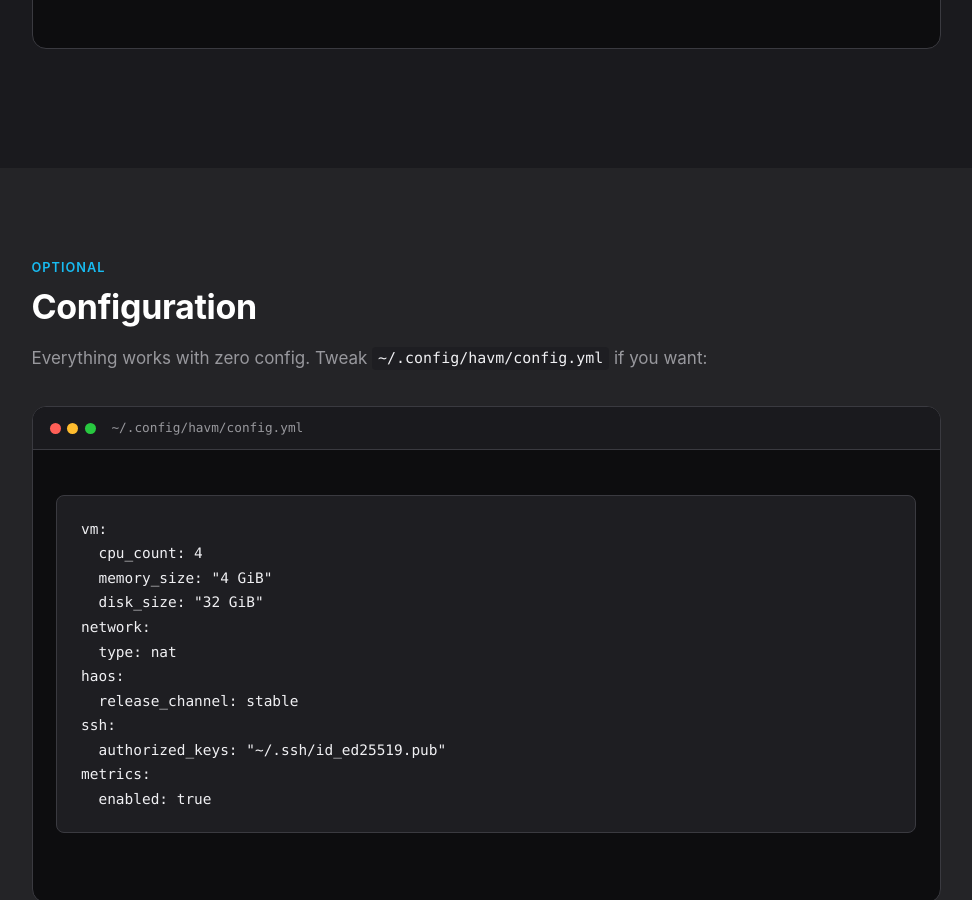
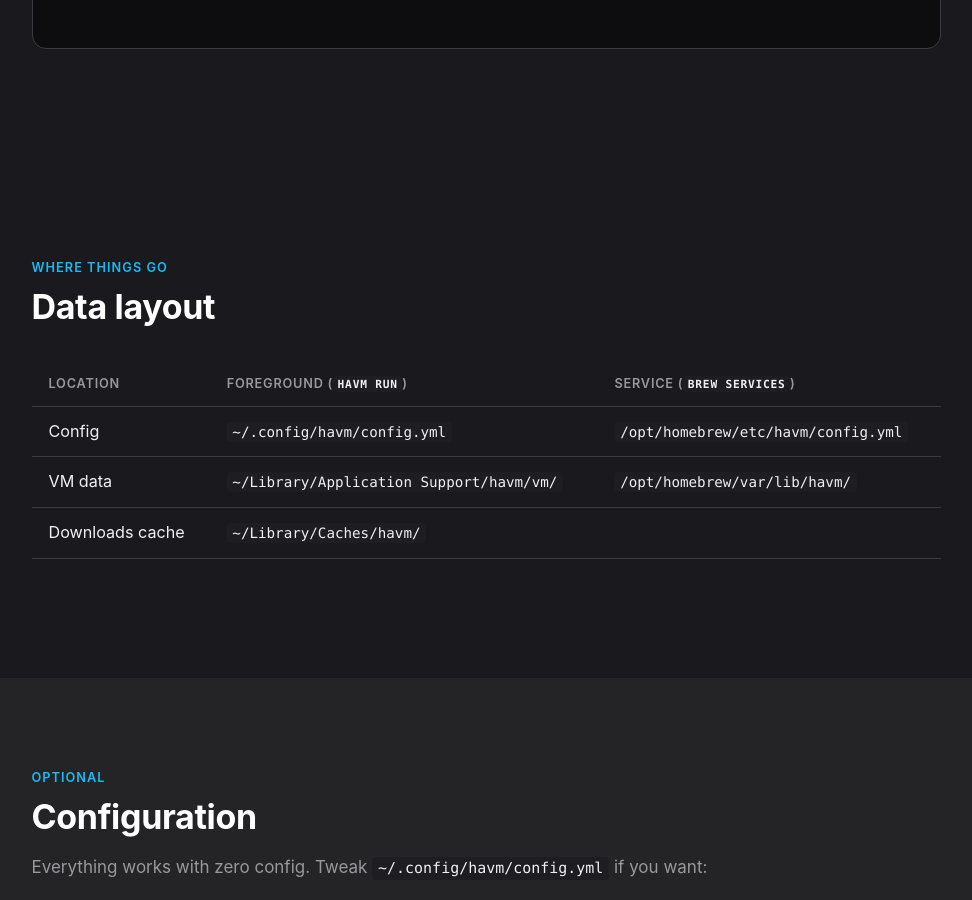
Before and after one commit to IngmarStein/havm, a Jekyll site: the page built from docs/index.md, in a window 1280 px wide and 900 px high, scrolled down 5121 px. Shown: the whole window, without its empty margins (154-1126 px from the left). Built offline with Jekyll 4.4.1, drawn with Linux system fonts in a browser that asks for light colours.

Commit message:
docs: document Homebrew service paths (etc/havm, var/lib/havm)

```diff
--- a/docs/index.md
+++ b/docs/index.md
@@ -217,6 +217,25 @@ title: Home
   </div>
 </section>
 
+<!-- ── Data Layout ─────────────────────────────────────────────── -->
+<section>
+  <div class="container">
+    <span class="section-label">Where things go</span>
+    <h2>Data layout</h2>
+
+    <table class="spec-table">
+      <thead>
+        <tr><th>Location</th><th>Foreground (<code>havm run</code>)</th><th>Service (<code>brew services</code>)</th></tr>
+      </thead>
+      <tbody>
+        <tr><td>Config</td><td><code>~/.config/havm/config.yml</code></td><td><code>/opt/homebrew/etc/havm/config.yml</code></td></tr>
+        <tr><td>VM data</td><td><code>~/Library/Application Support/havm/vm/</code></td><td><code>/opt/homebrew/var/lib/havm/</code></td></tr>
+        <tr><td>Downloads cache</td><td colspan="2"><code>~/Library/Caches/havm/</code></td></tr>
+      </tbody>
+    </table>
+  </div>
+</section>
+
 <!-- ── Config Preview ─────────────────────────────────────────── -->
 <section class="alt">
   <div class="container">
```
Also changed, not shown: docs/configuration.md (+2 -1 lines), docs/getting-started.md (+10 -0 lines).
